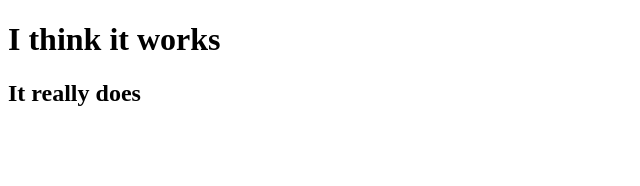
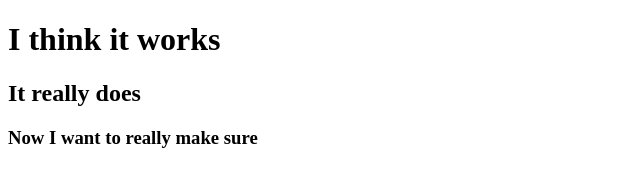
Before and after one commit to gyocran/QuoteBotWebApp, a plain HTML site: page index.html in a window 1280 px wide. Shown: the whole page, without its empty margins (0-640 px from the left). Drawn offline with Linux system fonts and the light colour scheme.

Commit message:
Modified index.html

```diff
--- a/index.html
+++ b/index.html
@@ -4,5 +4,6 @@
 	<body>
 		<h1>I think it works</h1>
 		<h2>It really does</h2>
+		<h3>Now I want to really make sure</h3>
 	</body>
 </html>
```
